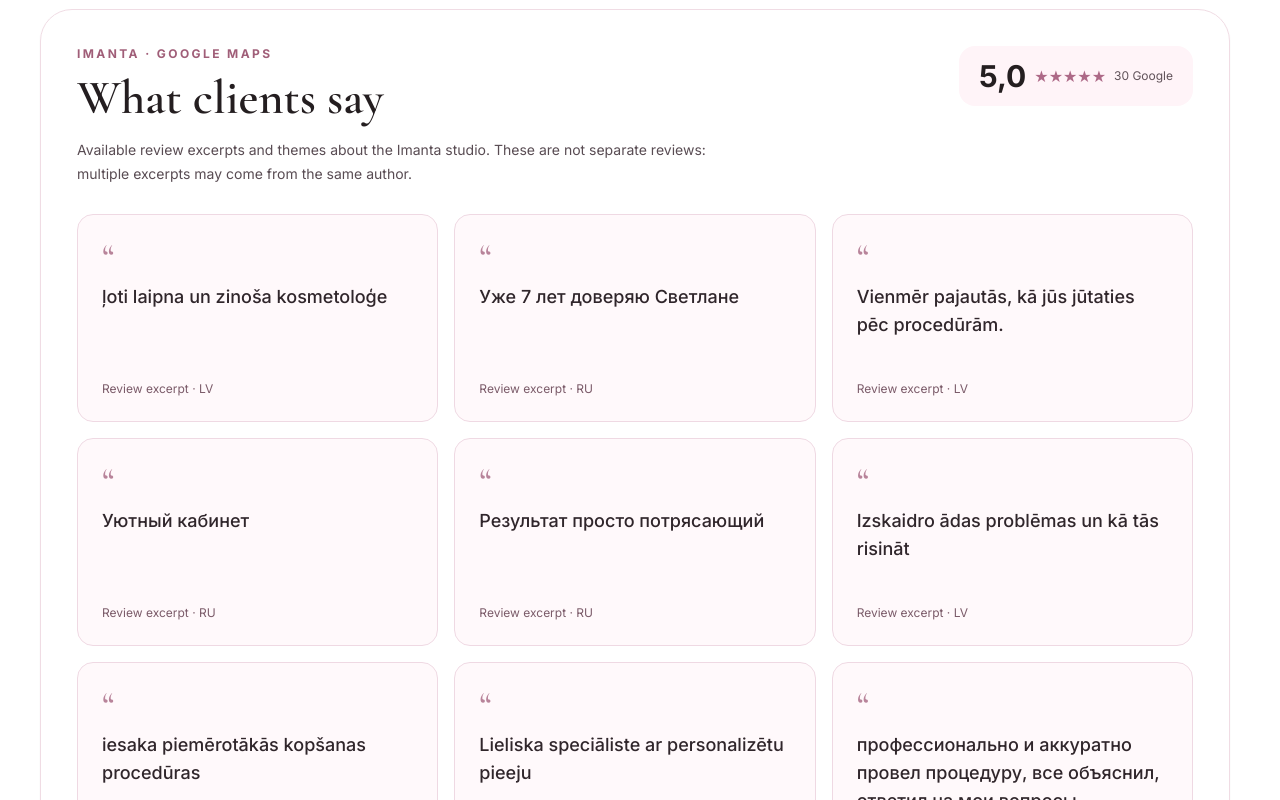
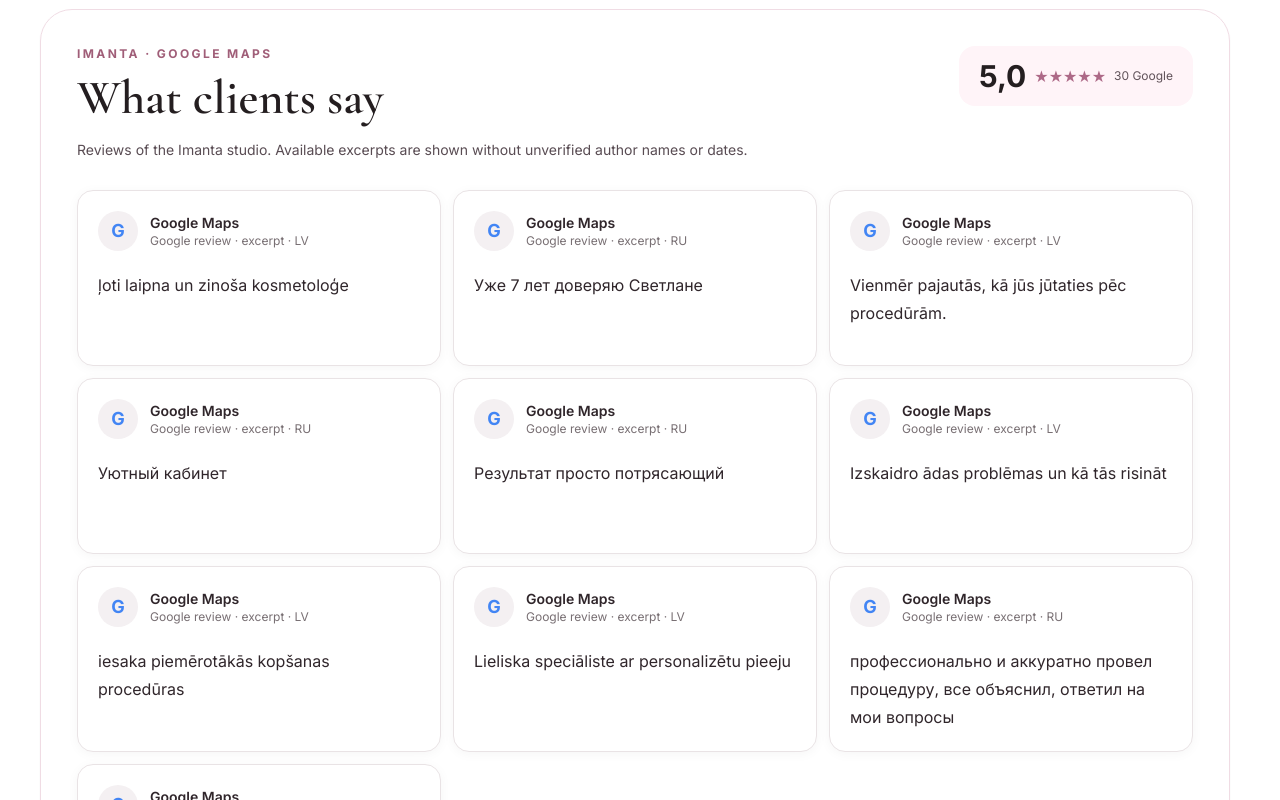
Before and after one commit to SergeyJak/Sweet-lana, a Next.js app: page /en in a window 1280 px wide. Shown: the part 1900-2700 px from the top of the page. Built offline with nearby package versions, Linux system fonts and the light colour scheme; no server answers.

Commit message:
Redesign Google review cards with compact Google-style headers and readable excerpts

```diff
--- a/src/components/GoogleReviews.tsx
+++ b/src/components/GoogleReviews.tsx
@@ -3,23 +3,23 @@ type Locale = 'ru' | 'lv' | 'en'
 const copy = {
   ru: {
     title: 'Что говорят клиенты',
-    description: 'Доступные выдержки и темы из отзывов о кабинете в Иманте. Это не 15 отдельных отзывов: некоторые фразы могут быть из одного сообщения. Полные отзывы и авторы пока недоступны.',
+    description: 'Отзывы о кабинете в Иманте. Пока показываем доступные фрагменты без имён и дат авторов.',
     location: 'Иманта · Google Maps',
-    source: 'Фрагмент отзыва',
+    source: 'Отзыв Google · фрагмент',
     all: 'Открыть карточку в Google Maps',
   },
   lv: {
     title: 'Ko saka klienti',
-    description: 'Pieejamie atsauksmju fragmenti un tēmu apkopojumi par Imantas kabinetu. Tās nav atsevišķas atsauksmes; vairāki fragmenti var būt no viena autora.',
+    description: 'Atsauksmes par Imantas kabinetu. Pagaidām redzami pieejamie fragmenti bez autoru vārdiem un datumiem.',
     location: 'Imanta · Google Maps',
-    source: 'Atsauksmes fragments',
+    source: 'Google atsauksme · fragments',
     all: 'Atvērt Google Maps profilu',
   },
   en: {
     title: 'What clients say',
-    description: 'Available review excerpts and themes about the Imanta studio. These are not separate reviews: multiple excerpts may come from the same author.',
+    description: 'Reviews of the Imanta studio. Available excerpts are shown without unverified author names or dates.',
     location: 'Imanta · Google Maps',
-    source: 'Review excerpt',
+    source: 'Google review · excerpt',
     all: 'Open Google Maps listing',
   },
 } as const
@@ -58,16 +58,17 @@ export default function GoogleReviews({ locale }: { locale: Locale }) {
             <span className="text-xs text-[#61535a]">30 Google</span>
           </div>
         </div>
-        <div className="mt-7 flex snap-x snap-mandatory gap-4 overflow-x-auto pb-4 sm:grid sm:grid-cols-2 sm:overflow-visible lg:grid-cols-3">
+        <div className="mt-7 flex snap-x snap-mandatory gap-3 overflow-x-auto pb-4 sm:grid sm:grid-cols-2 sm:overflow-visible lg:grid-cols-3">
           {excerpts.map((item, index) => (
-            <figure key={index} className="flex min-h-52 w-[min(82vw,320px)] shrink-0 snap-start flex-col justify-between rounded-2xl border border-[#efd9e3] bg-[#fff9fb] p-6 sm:w-auto">
-              <div>
-                <span aria-hidden="true" className="font-serif text-4xl leading-none text-[#b8849a]">“</span>
-                <blockquote className="mt-2 text-lg font-medium leading-7 text-[#30262b]">{item.quote}</blockquote>
+            <figure key={index} className="flex min-h-44 w-[min(82vw,310px)] shrink-0 snap-start flex-col rounded-2xl border border-[#e9e3e5] bg-white p-5 shadow-[0_2px_12px_rgba(0,0,0,0.04)] sm:w-auto">
+              <div className="flex items-center gap-3">
+                <div aria-hidden="true" className="flex h-10 w-10 shrink-0 items-center justify-center rounded-full bg-[#f4f0f2] text-lg font-bold text-[#4285f4]">G</div>
+                <div className="min-w-0">
+                  <p className="text-sm font-semibold text-[#30262b]">Google Maps</p>
+                  <p className="text-xs text-[#786f73]">{t.source} · {item.lang}</p>
+                </div>
               </div>
-              <figcaption className="mt-6 flex justify-between gap-3 text-xs text-[#7b5b69]">
-                <span>{t.source} · {item.lang}</span>
-                </figcaption>
+              <blockquote className="mt-5 flex-1 text-base leading-7 text-[#30262b]">{item.quote}</blockquote>
             </figure>
           ))}
         </div>
```
